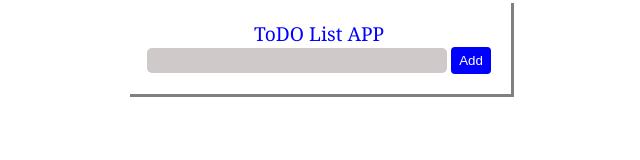
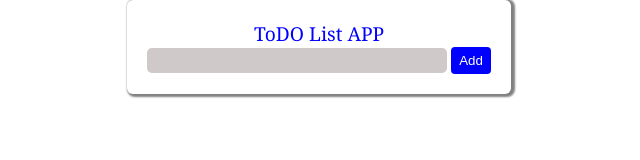
Before and after one commit to parchurimaheshbabu/HTML_CSS_JS_PROJECTS, a plain HTML site: page To-Do_List/index.html in a window 1280 px wide. Shown: the full height of the page, 321-961 px from the left. Drawn offline with Linux system fonts and the light colour scheme.

Commit message:
Update style.css

```diff
--- a/To-Do_List/style.css
+++ b/To-Do_List/style.css
@@ -18,8 +18,8 @@ body {
   display: block;
   padding: 20px;
   background-color: white;
-  box-shadow: 3px 3px gray;
-}
+ box-shadow: 2px 1px 2px 2px gray;
+  border-radius: 6px;}
 .body p {
   color: blue;
   font-size: larger;
```
